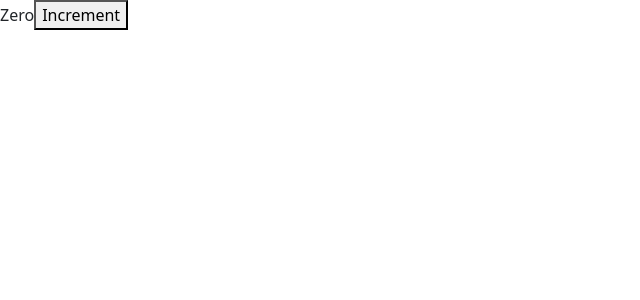
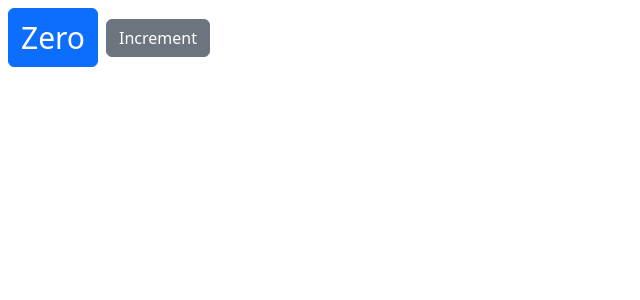
Before and after one commit to Mrkotadiya/React-Prg, a React (Create React App) app: page / in a window 1280 px wide. Shown: the top 300 px of the page, without its empty margins (0-640 px from the left). Built offline with nearby package versions, Linux system fonts and the light colour scheme.

Commit message:
setting attributes

```diff
--- a/src/components/counter.jsx
+++ b/src/components/counter.jsx
@@ -4,18 +4,23 @@ class Counter extends Component {
   state = {
     count: 0,
   };
+  style={
+      fontWight:"bold",
+      fontSize:30
+
+  }
   render() {
-    React.createElement("h1");
     return (
       <div>
-        <span>{this.formateData()}</span>
-        <button>Increment </button>
+        <span style={this.style} className="btn btn-primary m-2">{this.formateData()}</span>
+
+        <button className="btn btn-secondary btn-m">Increment </button>
       </div>
     );
   }
-  formateData(){
-      const {count} = this.state;
-      return count === 0 ? 'Zero' : count
+  formateData() {
+    const { count } = this.state;
+    return count === 0 ? "Zero" : count;
   }
 }
 
```
